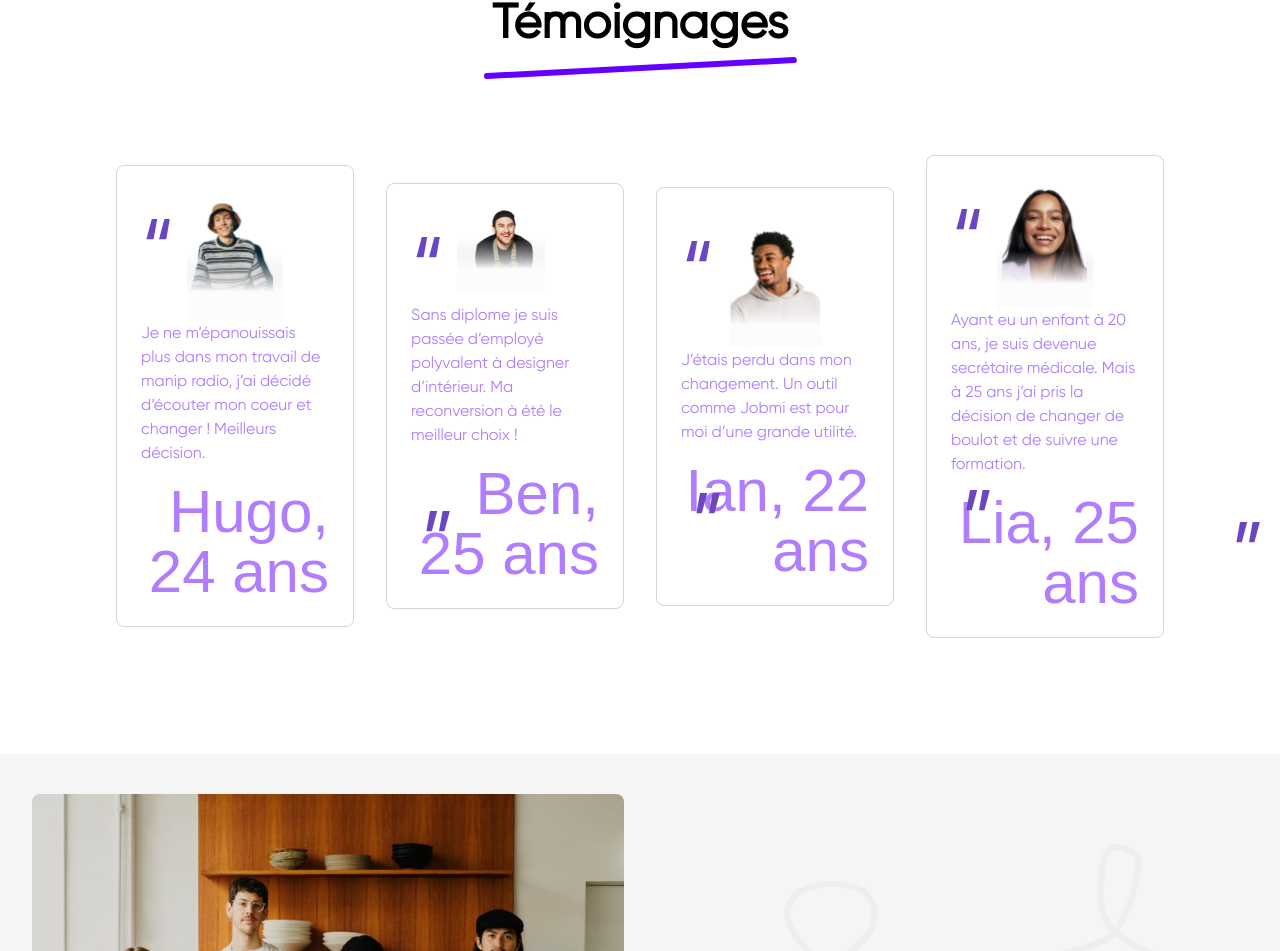
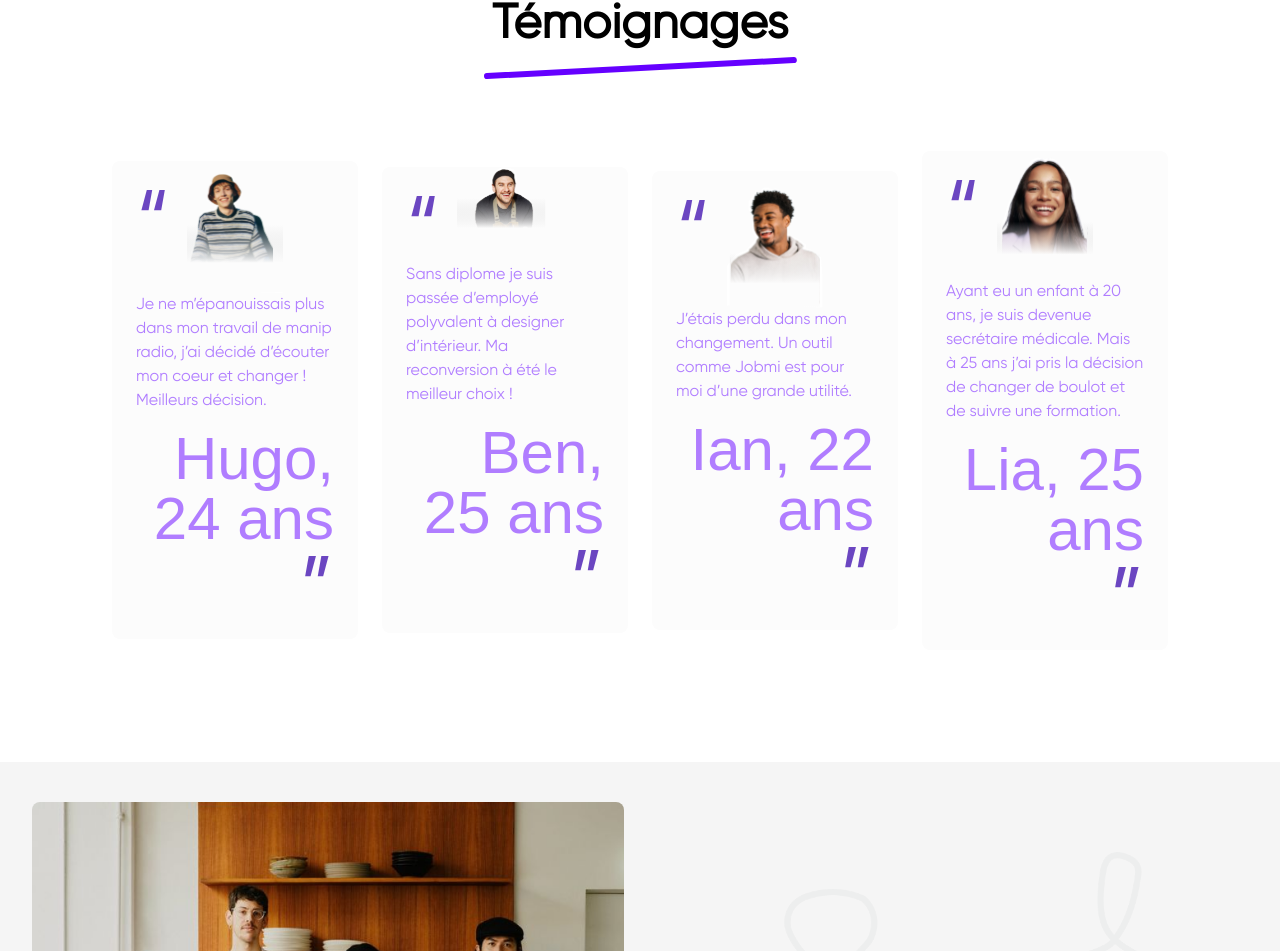
Before and after one commit to EmmaRinaldo/Jobmi-MVP, a Next.js app in the folder jobmi/: page / in a window 1280 px wide. Shown: the part 1837-2788 px from the top of the page. Built offline with nearby package versions, Linux system fonts and the light colour scheme; no server answers; a web font is replaced by a local one.

Commit message:
Update HomeSection4.jsx

```diff
--- a/jobmi/components/HomeSection4.jsx
+++ b/jobmi/components/HomeSection4.jsx
@@ -40,16 +40,17 @@ export const HomeSection4 = () => {
 
       <div className="font-sans flex flex-col lg:flex-row items-center justify-around my-10 sm:mx-20 p-5">
         {testimonials.map((testimonial, index) => (
-          <div key={index} className="bg-white p-6 m-4 rounded-lg max-w-xs w-[25%] border border-gray-300">
+          <div key={index} className="bg-[#FCFCFC] px-6 m-3 rounded-lg max-w-xs sm:w-[40%] lg:w-[25%] ">
             <p className="absolute text-purple-600 text-[90px] mt-0">“</p>
             <div className="justify-end">
               <img src={testimonial.image} alt={testimonial.name} className="mx-auto w-24 object-cover" />
             </div>
 
             <p className="text-[#B07DFF] text-base mb-4 ">{testimonial.text}</p>
-            <p className="absolute text-purple-600 text-[90px] ml-[280px] text-right">”</p>
+
             <div className="text-right mt-4">
               <p className="text-[#B07DFF] font-september text-6xl">{testimonial.name}, {testimonial.age} ans</p>
+              <p className="text-purple-600 text-[90px] text-right leading-none">”</p>
             </div>
 
           </div>
```
